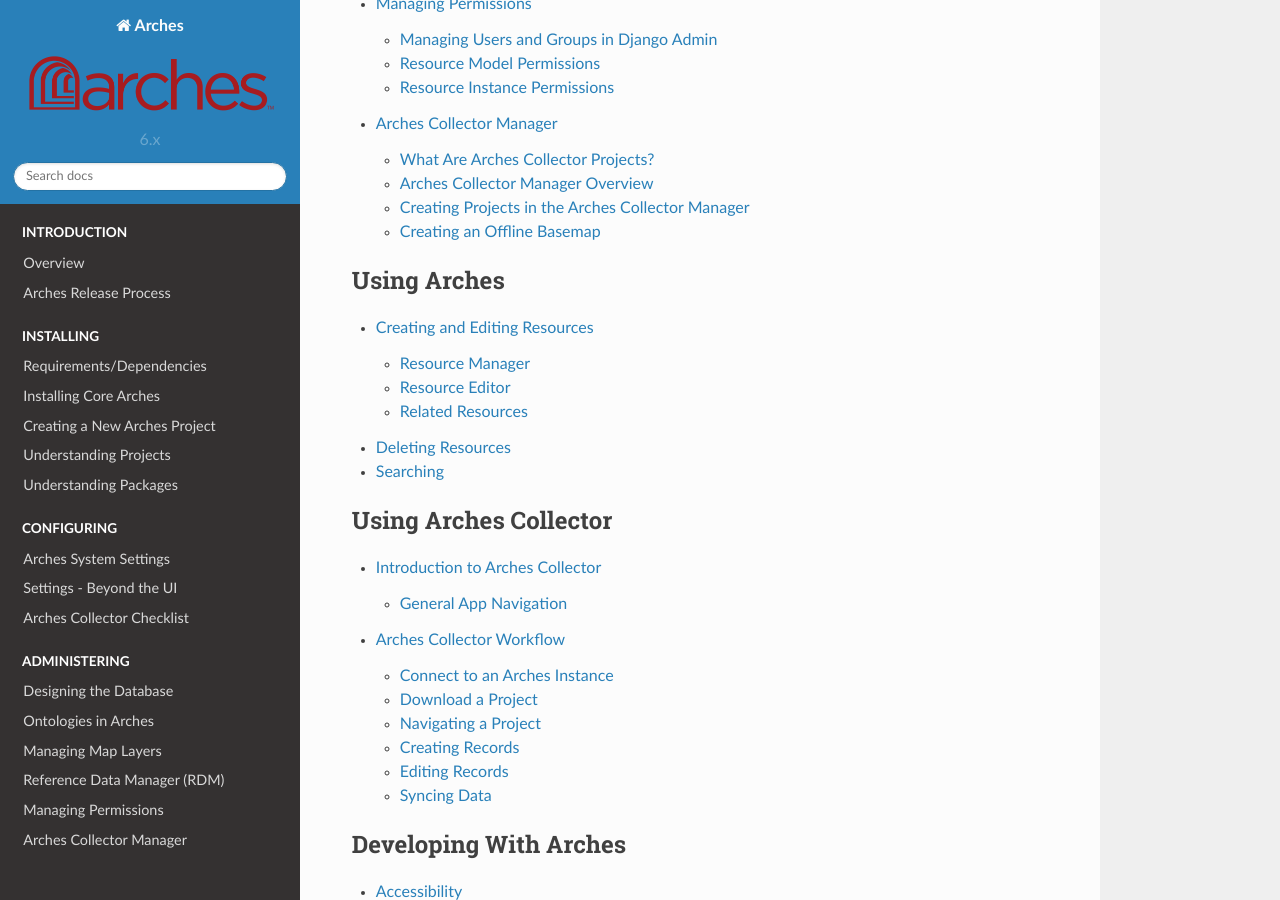
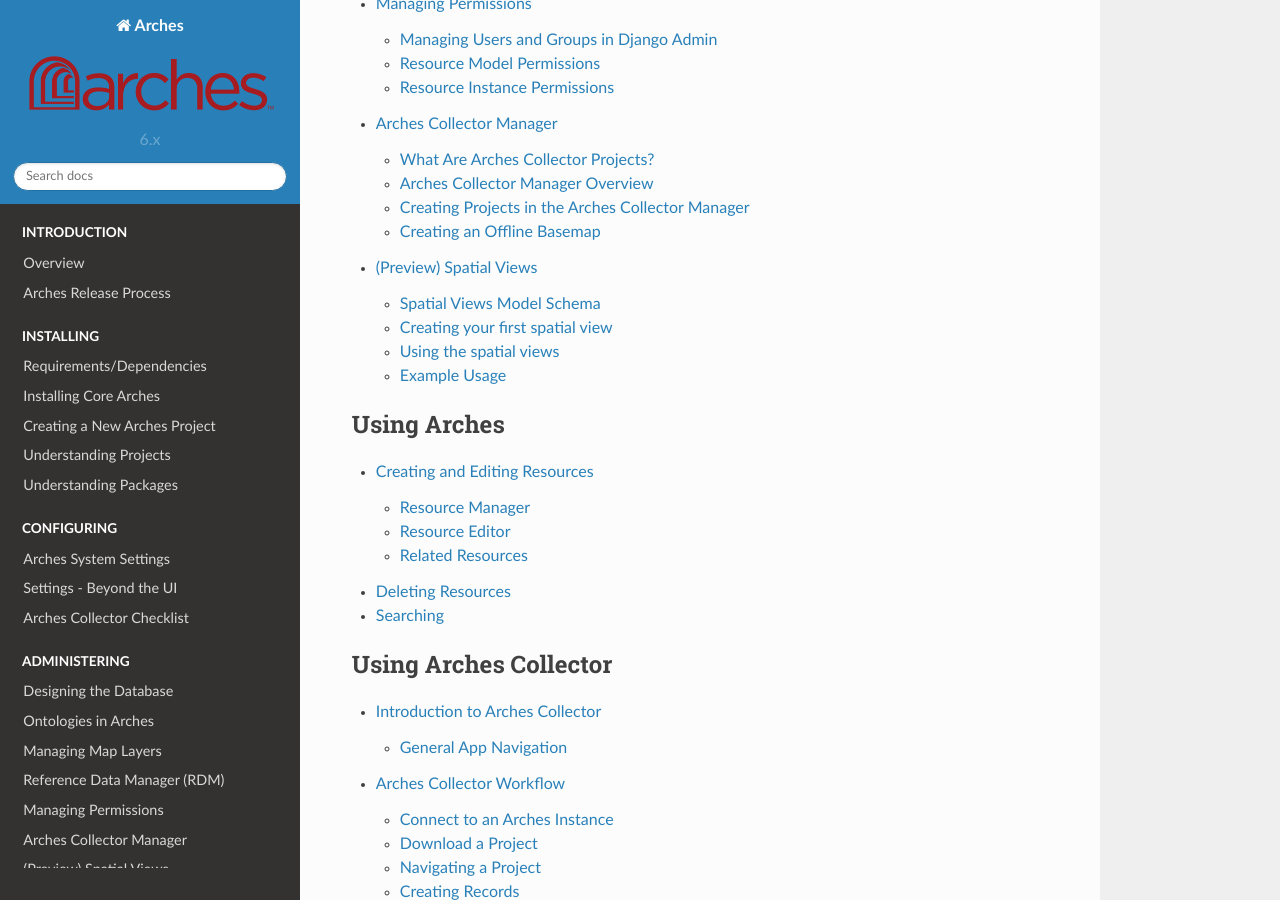
Before and after one commit to archesproject/arches-docs, a Sphinx documentation site: the page built from docs/index.txt, in a window 1280 px wide and 900 px high, scrolled down 2100 px. Built offline with Sphinx 7.4.7 and the Read the Docs theme 2.0.0, drawn with Linux system fonts in a browser that asks for light colours; some of the changed lines change nothing that is shown.

Commit message:
initial documentation for sp views

```diff
--- a/docs/index.txt
+++ b/docs/index.txt
@@ -35,6 +35,7 @@
     rdm
     managing-permissions
     arches-collector-manager
+    spatial-views
 
 .. toctree::
     :caption: Using Arches
--- /dev/null
+++ b/docs/spatial-views.txt
@@ -0,0 +1,199 @@
+#######################
+(Preview) Spatial Views
+#######################
+
+.. warning:: This feature is in preview and therefore is not feature complete or may have some bugs.
+
+As of Arches version 6.1.0, it is possible to create spatial views of resource instance data that can be consumed
+by any client that supports PostGIS spatial views.
+
+Currently the preview only allows the spatial views to be created in Django admin by managing the Spatial Views entities.
+
+The spatial views are only able to represent the data in a flattened state, meaning that the data in nested cards are
+flattened into a single comma separated attribute value, with the card sort order honoured. Therefore, it is important
+to consider how to attribute the views being created.
+
+
+Spatial Views Model Schema
+==========================
+
+The Spatial View model schema is defined as follows:
+
+Spatialviewid
+        Unique identifier for the spatial view.
+
+Schema
+        The database schema that the spatial view belongs to. `public` is used by
+        default but if another is used then it must have already been created in the database.``
+
+Slug
+        This is will be joined with the ``Schema`` to form the name of the spatial
+        view. This value must follow slug format of only lower-case letters, numbers,
+        and hyphens. It cannot start with a number.
+
+Description
+        The text that is added as a comment on the spatial view in the database
+        , which can be accessed as metadata for consuming clients where supported.
+        pg_featureserv for example will present this as the layer description.
+
+Geometrynodeid
+        The UUID of the geojson-feature-collection node that underpins the geometry
+        of the spatial view.
+
+Ismixedgeometrytype
+        Boolean value that indicates whether the geometry of the spatial view is a
+        mix of different geometry types. default value is `false`. This is ideal where
+        the spatial view will be used by a vector tile service.
+
+Attributenodes
+        A JSON object that contains a list of attribute object defining the UUIDs of
+        the nodes that comprise the attributes of the spatial view and a text description
+        of that attribute for metadata.
+
+        .. code-block:: JSON
+
+            [
+                {
+                    "nodeid": "77e8f28d-efdc-11eb-afe4-a87eeabdefba",
+                    "description": "construction_phase_type"
+                }, {
+                    "nodeid": "676d47ff-9c1c-11ea-b07f-f875a44e0e11",
+                    "description": "asset_name"
+                }, {
+                    "nodeid": "325a2f33-efe4-11eb-b0bb-a87eeabdefba",
+                    "description": "primary_reference_number"
+                }, {
+                    "nodeid": "ba345577-b554-11ea-a9ee-f875a44e0e11",
+                    "description": "description"
+                }, {
+                    "nodeid": "b2133e72-efdc-11eb-a68d-a87eeabdefba",
+                    "description": "use_phase_period"
+                }, {
+                    "nodeid": "b2133e6b-efdc-11eb-aa04-a87eeabdefba",
+                    "description": "functional_type"
+                }, {
+                    "nodeid": "77e8f29d-efdc-11eb-b890-a87eeabdefba",
+                    "description": "cultural_period"
+                }
+            ]
+
+    ``nodeid``
+            The UUID of the node that needs adding. This must be in the same model and the **Geometrynodeid**.
+
+    ``description``
+            The text description of the attribute, which will be added as metadata.
+
+Isactive
+        Boolean value that indicates whether the spatial view is available. When set to
+        `false` the spatial view is removed from the database, but allows the definition
+        to remain. Setting to `true` recreates the spatial view in the database. default
+        value is `true`.
+
+Creating your first spatial view
+================================
+
+Django Admin
+
+        1. Logging in as a superuser, navigate to ``/admin/models/spatialview`` and click the ``ADD SPATIAL VIEW +`` button.
+        2. Complete the spatial view details and click the ``Save`` button.
+
+        .. image:: /images/arches_spatial_views_create_django.png
+            :alt: create arches spatial view in django admin
+            :width: 500px
+            :align: center
+
+SQL Insert
+
+        You can load the spatial view definition into the database using the following SQL:
+
+        .. code-block:: SQL
+
+                INSERT INTO
+                public.spatial_views
+                (
+                        spatialviewid       ,
+                        schema              ,
+                        slug                ,
+                        description         ,
+                        ismixedgeometrytypes,
+                        attributenodes      ,
+                        isactive            ,
+                        geometrynodeid
+                )
+                VALUES
+                (
+                        '2a578e84-b21a-431d-8de0-59e4d46a88fb',
+                        'public',
+                        'artefact',
+                        'Defines information relating to the character of man made items of heritage significance as identified by the Portable Antiquities Scheme includes individual artefacts, architectural items, artefact assemblages, individual ecofacts and ecofact assemblages, and environmental samples.',
+                        false,
+                        '
+                        [{
+                            "nodeid": "c30977b0-991e-11ea-ba04-f875a44e0e11",
+                            "description": "description"
+                        }, {
+                            "nodeid": "dd8032af-b494-11ea-8110-f875a44e0e11",
+                            "description": "primary_reference_number"
+                        }, {
+                            "nodeid": "dd8032b1-b494-11ea-a183-f875a44e0e11",
+                            "description": "legacy_id"
+                        }, {
+                            "nodeid": "99cfe72e-381d-11e8-882c-dca90488358a",
+                            "description": "from_date"
+                        }, {
+                            "nodeid": "22e7c550-afc2-11ea-a4a8-f875a44e0e11",
+                            "description": "repository_owner"
+                        }, {
+                            "nodeid": "50edbf22-ab25-11ea-a258-f875a44e0e11",
+                            "description": "storage_area_name"
+                        }, {
+                            "nodeid": "546b1630-3ba4-11eb-9030-f875a44e0e11",
+                            "description": "artefact_type"
+                        }, {
+                            "nodeid": "5b0dfb27-7fe2-11ea-8ac9-f875a44e0e11",
+                            "description": "artefact_name"
+                        }, {
+                            "nodeid": "99cff7f8-381d-11e8-a059-dca90488358a",
+                            "description": "to_date"
+                        }, {
+                            "nodeid": "99cfffd1-381d-11e8-ab51-dca90488358a",
+                            "description": "cultural_period"
+                        }
+                    ]
+                        ',
+                        true,
+                        'f7ccc8b9-f447-11eb-9cb1-a87eeabdefba'
+                );
+
+
+Using the spatial views
+========================
+
+To use the spatial views in your client application or datasource for a service, you will need to configure that client
+to connect to the database using the following credentials:
+
+    * *host*: the hostname of the database server
+    * *port*: the port of the database server
+    * *database*: the name of the database
+    * *user*: arches_spatial_views
+    * *password*: arches_spatial_views
+
+.. important:: Currently it is not possible to use the user/groups permissions to restrict access.
+        You will need to manually create specific database users and assign them to the spatial views.
+
+Example Usage
+=============
+
+pg_featureserv and pg_tileserv are lightweight open source feature and vector tile service providers that can be used with these
+spatial views.
+
+https://access.crunchydata.com/documentation/pg_featureserv/latest/
+https://access.crunchydata.com/documentation/pg_tileserv/latest/
+
+Once you have installed the application to run on your machine, open the config file located at:
+
+``/path/to/pg_featureserv/config/pg_featureserv.toml``
+
+Set the DbConnection setting to the following and restart the application::
+
+        DbConnection = "postgresql://arches_spatial_views:arches_spatial_views@<HOSTNAME>:<PORT>/<DBNAME>"
```
Also changed, not shown: docs/images/arches_spatial_views_create_django.png (added).
